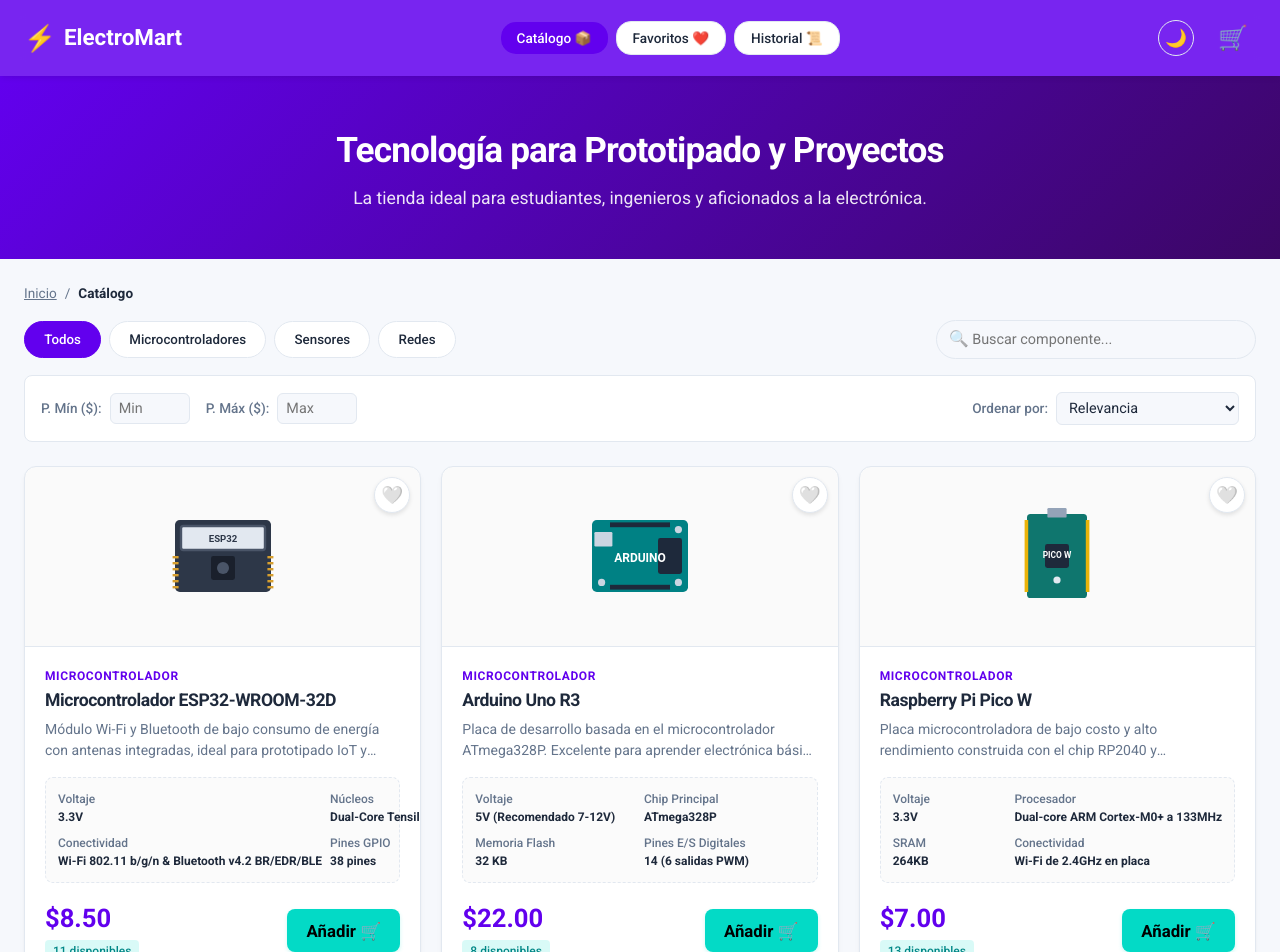
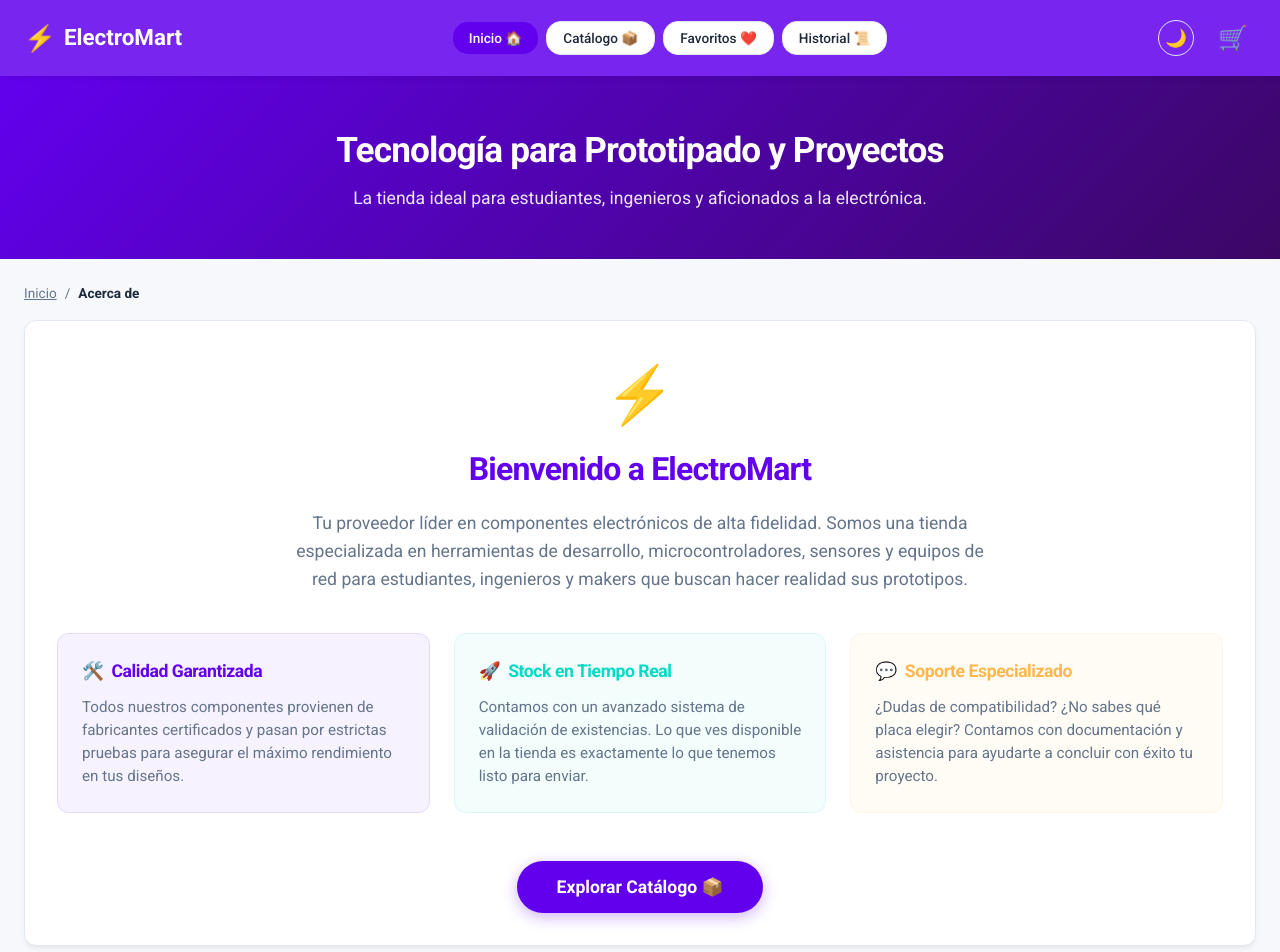
Before and after one commit to aadrian56/Tienda-de-tecnologia, a Next.js app: page / in a window 1280 px wide. Shown: the top 952 px of the page. Built offline with nearby package versions, Linux system fonts and the light colour scheme.

Commit message:
Añadir sección de Inicio con detalles de la tienda

```diff
--- a/src/app/page.js
+++ b/src/app/page.js
@@ -12,7 +12,7 @@
   const [toasts, setToasts] = useState([]);
 
   // Phase 2 states
-  const [activeTab, setActiveTab] = useState("catalog"); // catalog, wishlist, history
+  const [activeTab, setActiveTab] = useState("home"); // home, catalog, wishlist, history
   const [wishlist, setWishlist] = useState([]);
   const [minPrice, setMinPrice] = useState("");
   const [maxPrice, setMaxPrice] = useState("");
@@ -483,12 +483,19 @@
       {/* Main Header */}
       <header className="main-header hide-on-print">
         <div className="header-content">
-          <div className="logo" onClick={() => { setActiveTab("catalog"); setCheckoutStep(1); }} style={{ cursor: "pointer" }}>
+          <div className="logo" onClick={() => { setActiveTab("home"); setCheckoutStep(1); }} style={{ cursor: "pointer" }}>
             <span className="logo-icon">⚡</span>
             <span>ElectroMart</span>
           </div>
           {/* Tab Navigation buttons */}
           <div className="header-nav-tabs">
+            <button
+              className={`filter-btn ${activeTab === "home" ? "active" : ""}`}
+              onClick={() => setActiveTab("home")}
+              style={{ padding: "0.5rem 1rem", borderRadius: "15px", fontSize: "0.85rem", border: activeTab === "home" ? "none" : "1px solid var(--border)" }}
+            >
+              Inicio 🏠
+            </button>
             <button
               className={`filter-btn ${activeTab === "catalog" ? "active" : ""}`}
               onClick={() => setActiveTab("catalog")}
@@ -570,10 +577,12 @@
 
           {/* Breadcrumbs Navigation */}
           <nav className="breadcrumbs hide-on-print" aria-label="Navegación de migas de pan" style={{ fontSize: "0.85rem", color: "var(--text-muted)", marginBottom: "1rem", display: "flex", gap: "0.5rem", alignItems: "center", flexWrap: "wrap" }}>
-            <span onClick={() => { setActiveTab("catalog"); setActiveCategory("all"); }} style={{ cursor: "pointer", textDecoration: "underline" }} title="Ir al Inicio">Inicio</span>
+            <span onClick={() => { setActiveTab("home"); setActiveCategory("all"); }} style={{ cursor: "pointer", textDecoration: "underline" }} title="Ir al Inicio">Inicio</span>
             <span>/</span>
             {activeTab === "history" ? (
               <span style={{ fontWeight: "bold", color: "var(--text-main)" }}>Historial de Pedidos</span>
+            ) : activeTab === "home" ? (
+              <span style={{ fontWeight: "bold", color: "var(--text-main)" }}>Acerca de</span>
             ) : (
               <>
                 <span onClick={() => { setActiveCategory("all"); }} style={{ cursor: "pointer", textDecoration: activeCategory !== "all" ? "underline" : "none", color: activeCategory === "all" ? "var(--text-main)" : "inherit", fontWeight: activeCategory === "all" ? "bold" : "normal" }} title={`Ver todo en ${activeTab === "wishlist" ? "Favoritos" : "Catálogo"}`}>
@@ -591,7 +600,56 @@
             )}
           </nav>
 
-          {activeTab === "history" ? (
+          {activeTab === "home" ? (
+            /* Home / Store Details View */
+            <div style={{ backgroundColor: "var(--bg-card)", padding: "2rem", borderRadius: "var(--radius)", border: "1px solid var(--border)", boxShadow: "var(--shadow)" }}>
+              <div style={{ textAlign: "center", marginBottom: "2.5rem" }}>
+                <span style={{ fontSize: "3.5rem" }}>⚡</span>
+                <h2 style={{ fontSize: "2rem", color: "var(--primary)", marginBottom: "1rem", marginTop: "0.5rem" }}>Bienvenido a ElectroMart</h2>
+                <p style={{ fontSize: "1.1rem", color: "var(--text-muted)", maxWidth: "700px", margin: "0 auto", lineHeight: "1.6" }}>
+                  Tu proveedor líder en componentes electrónicos de alta fidelidad. Somos una tienda especializada en herramientas de desarrollo, microcontroladores, sensores y equipos de red para estudiantes, ingenieros y makers que buscan hacer realidad sus prototipos.
+                </p>
+              </div>
+
+              <div style={{ display: "grid", gridTemplateColumns: "repeat(auto-fit, minmax(250px, 1fr))", gap: "1.5rem", marginBottom: "3rem" }}>
+                <div style={{ padding: "1.5rem", backgroundColor: "rgba(98, 0, 238, 0.05)", borderRadius: "var(--radius)", border: "1px solid rgba(98, 0, 238, 0.1)" }}>
+                  <h3 style={{ color: "var(--primary)", marginBottom: "0.75rem", fontSize: "1.1rem", display: "flex", alignItems: "center", gap: "0.5rem" }}>
+                    <span>🛠️</span> Calidad Garantizada
+                  </h3>
+                  <p style={{ fontSize: "0.95rem", color: "var(--text-muted)", lineHeight: "1.5" }}>
+                    Todos nuestros componentes provienen de fabricantes certificados y pasan por estrictas pruebas para asegurar el máximo rendimiento en tus diseños.
+                  </p>
+                </div>
+                <div style={{ padding: "1.5rem", backgroundColor: "rgba(3, 218, 198, 0.05)", borderRadius: "var(--radius)", border: "1px solid rgba(3, 218, 198, 0.1)" }}>
+                  <h3 style={{ color: "var(--secondary)", marginBottom: "0.75rem", fontSize: "1.1rem", display: "flex", alignItems: "center", gap: "0.5rem" }}>
+                    <span>🚀</span> Stock en Tiempo Real
+                  </h3>
+                  <p style={{ fontSize: "0.95rem", color: "var(--text-muted)", lineHeight: "1.5" }}>
+                    Contamos con un avanzado sistema de validación de existencias. Lo que ves disponible en la tienda es exactamente lo que tenemos listo para enviar.
+                  </p>
+                </div>
+                <div style={{ padding: "1.5rem", backgroundColor: "rgba(255, 183, 77, 0.05)", borderRadius: "var(--radius)", border: "1px solid rgba(255, 183, 77, 0.1)" }}>
+                  <h3 style={{ color: "var(--warning)", marginBottom: "0.75rem", fontSize: "1.1rem", display: "flex", alignItems: "center", gap: "0.5rem" }}>
+                    <span>💬</span> Soporte Especializado
+                  </h3>
+                  <p style={{ fontSize: "0.95rem", color: "var(--text-muted)", lineHeight: "1.5" }}>
+                    ¿Dudas de compatibilidad? ¿No sabes qué placa elegir? Contamos con documentación y asistencia para ayudarte a concluir con éxito tu proyecto.
+                  </p>
+                </div>
+              </div>
+
+              <div style={{ textAlign: "center" }}>
+                <button
+                  onClick={() => setActiveTab("catalog")}
+                  style={{ backgroundColor: "var(--primary)", color: "white", border: "none", padding: "1rem 2.5rem", borderRadius: "30px", fontSize: "1.1rem", fontWeight: "bold", cursor: "pointer", boxShadow: "0 4px 15px rgba(98, 0, 238, 0.3)", transition: "transform 0.2s" }}
+                  onMouseOver={(e) => e.currentTarget.style.transform = "scale(1.05)"}
+                  onMouseOut={(e) => e.currentTarget.style.transform = "scale(1)"}
+                >
+                  Explorar Catálogo 📦
+                </button>
+              </div>
+            </div>
+          ) : activeTab === "history" ? (
             /* Order History Tab View */
             <div style={{ backgroundColor: "var(--bg-card)", padding: "1.5rem", borderRadius: "var(--radius)", border: "1px solid var(--border)", boxShadow: "var(--shadow)" }}>
               <h3 style={{ marginBottom: "1.5rem", display: "flex", alignItems: "center", gap: "0.5rem" }}>
```
